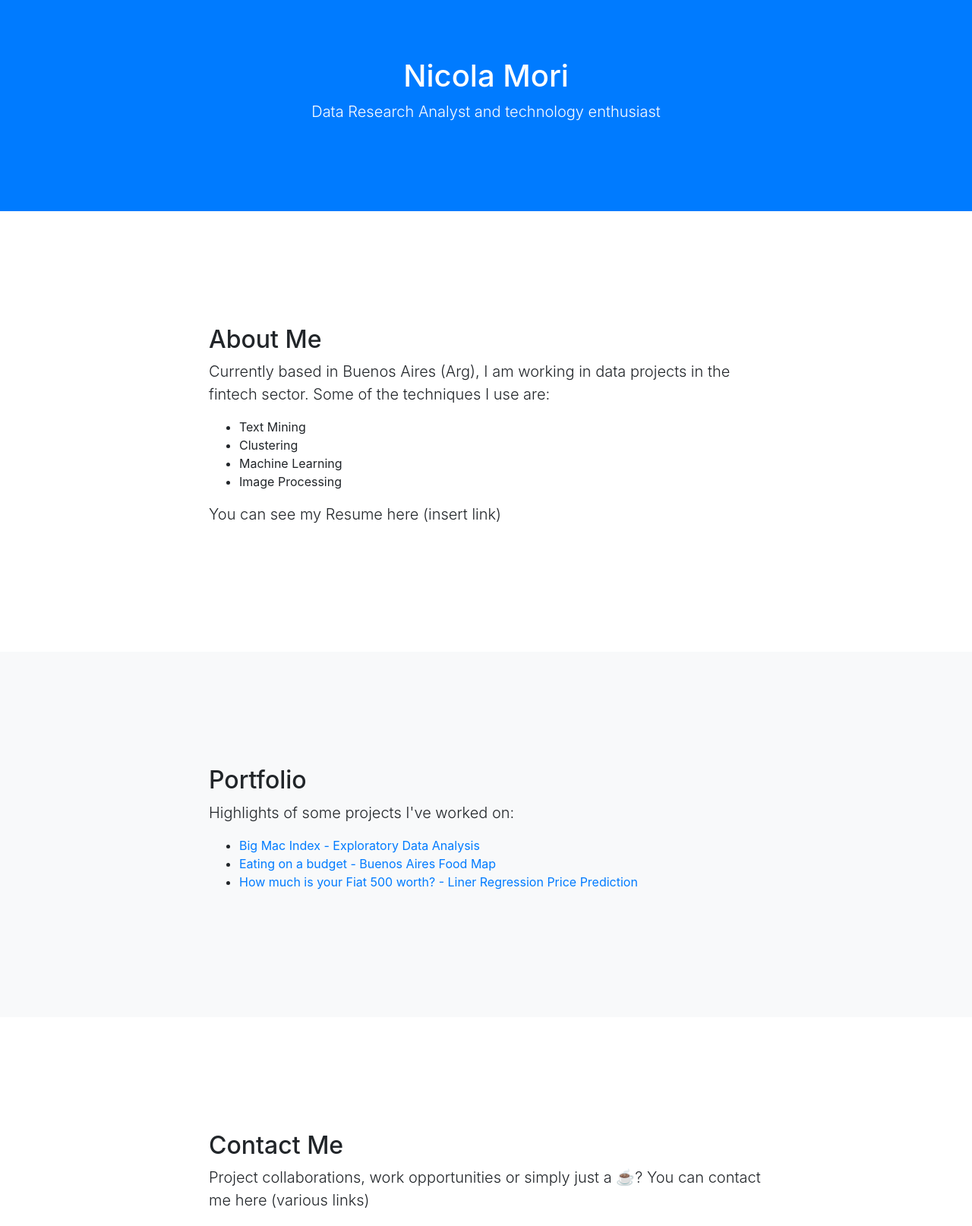
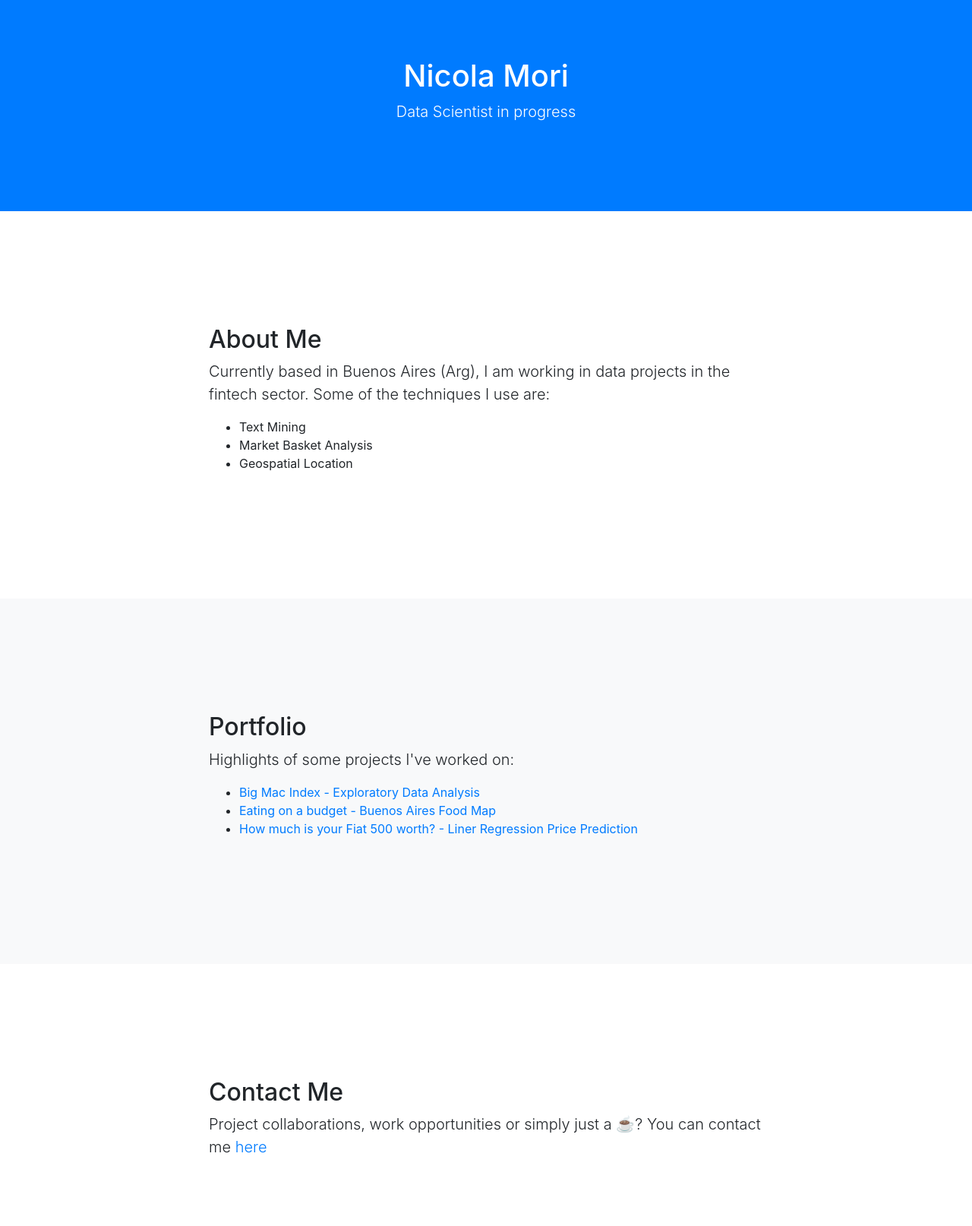
Before and after one commit to Nico-Mori/Nico-Mori.github.io, a website with bundled scripts: page index.html in a window 1280 px wide. Shown: the part 80-1694 px from the top of the page at 76% size. Built offline with nearby package versions, Linux system fonts and the light colour scheme.

Commit message:
Update index.html

```diff
--- a/index.html
+++ b/index.html
@@ -46,7 +46,7 @@
   <header class="bg-primary text-white">
     <div class="container text-center">
       <h1>Nicola Mori</h1>
-      <p class="lead">Data Research Analyst and technology enthusiast</p>
+      <p class="lead">Data Scientist in progress</p>
     </div>
   </header>
 
@@ -58,11 +58,9 @@
           <p class="lead">Currently based in Buenos Aires (Arg), I am working in data projects in the fintech sector. Some of the techniques I use are:</p>
           <ul>
             <li>Text Mining</li>
-            <li>Clustering</li>
-            <li>Machine Learning</li>
-            <li>Image Processing</li>
+            <li>Market Basket Analysis</li>
+            <li>Geospatial Location</li>
           </ul>
-           <p class="lead">You can see my Resume here (insert link)</p>
         </div>
       </div>
     </div>
@@ -75,8 +73,8 @@
           <h2>Portfolio</h2>
           <p class="lead">Highlights of some projects I've worked on:</p>
           <ul>
-            <li><a href="https://github.com/Nico-Mori/pyprojects/blob/main/Big%20Mac%20Index/BigMacIndex.ipynb">Big Mac Index - Exploratory Data Analysis</a></li>
-            <li><a href="https://github.com/Nico-Mori/pyprojects/blob/main/BA%20Food%20Map/BAfoodmap.ipynb">Eating on a budget - Buenos Aires Food Map</a></li>
+            <li><a href="http://nm-portfolio.s3-website.us-east-2.amazonaws.com/#jeje">Big Mac Index - Exploratory Data Analysis</a></li>
+            <li><a href="http://nm-portfolio2.s3-website.us-east-2.amazonaws.com/">Eating on a budget - Buenos Aires Food Map</a></li>
            <li><a href="https://github.com/Nico-Mori/pyprojects/blob/main/Fiat%20500/Fiat500.ipynb">How much is your Fiat 500 worth? - Liner Regression Price Prediction</a></li>
           </ul>
         </div>
@@ -89,7 +87,7 @@
       <div class="row">
         <div class="col-lg-8 mx-auto">
           <h2>Contact Me</h2>
-          <p class="lead">Project collaborations, work opportunities or simply just a ☕️? You can contact me here (various links)</p>
+          <p class="lead">Project collaborations, work opportunities or simply just a ☕️? You can contact me <a href="https://www.linkedin.com/in/nicolamori/">here</a></p>
         </div>
       </div>
     </div>
```
